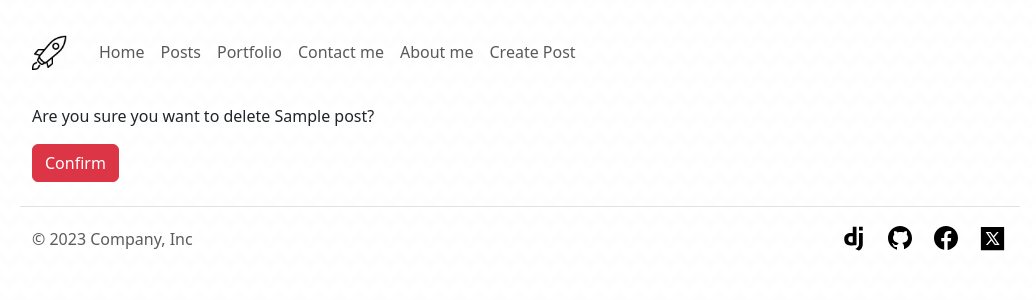
After one commit to no80dy/django-portfolio-website, a Django app: page /delete_post/1/ in a window 1280 px wide. The commit adds this page. Shown: the top 300 px of the page, without its empty margins (120-1156 px from the left). Run offline with Django 4.2, Linux system fonts and the light colour scheme; a user stored in the database is signed in; tables that the repository leaves empty hold one stand-in row (values such as "Sample post").

Commit message:
Add delete post functionality

```diff
--- /dev/null
+++ b/nobodyas/base/templates/base/delete.html
@@ -0,0 +1,12 @@
+{% extends 'base/main.html' %}
+{% load static %}
+
+{% block content %}
+    <div class="container">
+        <form method="POST">
+            {% csrf_token %}
+            <p>Are you sure you want to delete {{ item }}?</p>
+            <input class="btn btn-danger" type="submit" value="Confirm" />
+        </form>
+    </div>
+{% endblock content %}
--- a/nobodyas/base/urls.py
+++ b/nobodyas/base/urls.py
@@ -12,4 +12,5 @@ urlpatterns = [
 
     path('create_post/', views.create_post, name='create_post'),
     path('update_post/<int:id>/', views.update_post, name='update_post'),
+    path('delete_post/<int:id>/', views.delete_post, name='delete_post'),
 ]
--- a/nobodyas/base/views.py
+++ b/nobodyas/base/views.py
@@ -92,3 +92,16 @@ def update_post(request, id):
     }
 
     return render(request, 'base/post_form.html', context)
+
+
+@login_required(login_url='home')
+def delete_post(request, id):
+    post = Post.objects.get(pk=id)
+
+    if request.method == 'POST':
+        post.delete()
+        return redirect('posts')
+
+    context = {'item': post}
+
+    return render(request, 'base/delete.html', context)
```
Also changed, not shown: nobodyas/base/templates/base/posts.html (+3 -4 lines).
